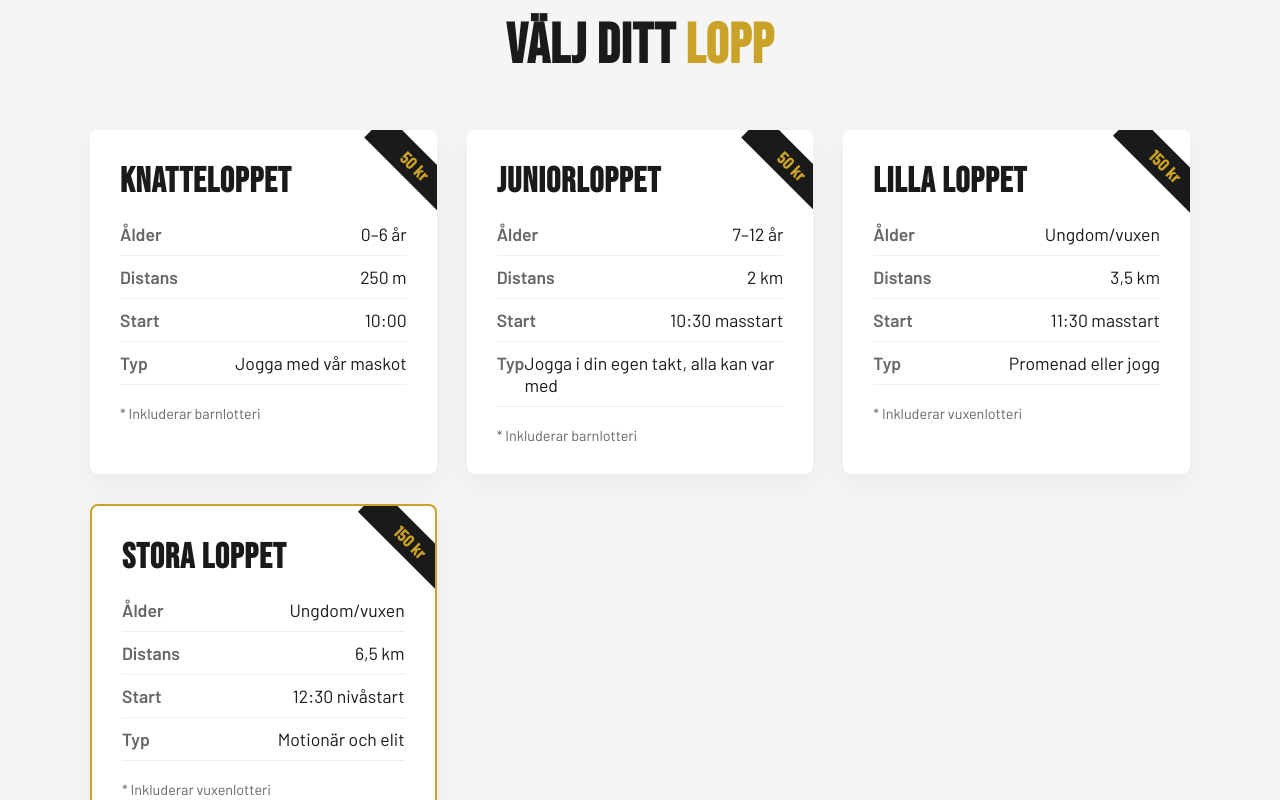
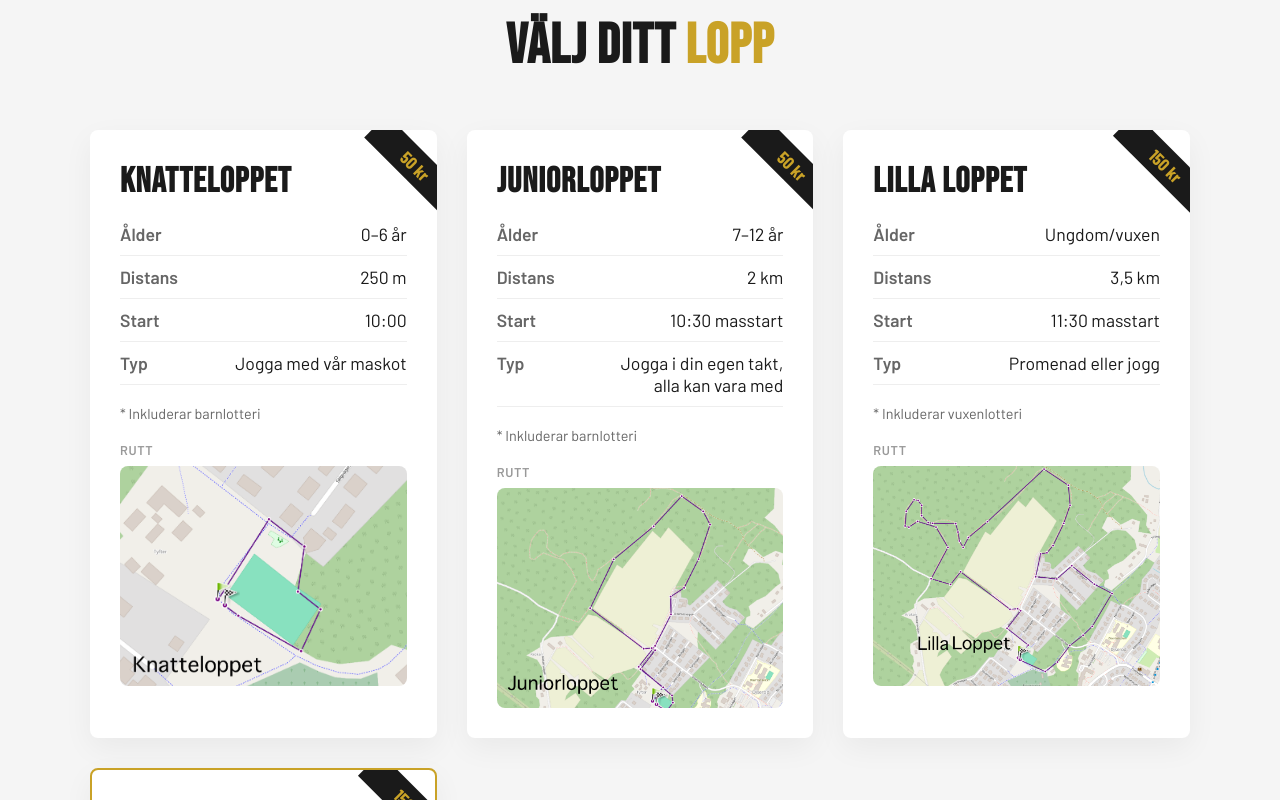
Before and after one commit to Stenis76/Romlendaloppet, a React (Vite) app: page / in a window 1280 px wide. Shown: the part 1600-2400 px from the top of the page. Built offline with nearby package versions, Linux system fonts and the light colour scheme.

Commit message:
feat: update race categories layout and add map URLs for races

```diff
--- a/src/App.css
+++ b/src/App.css
@@ -305,6 +305,8 @@ h1, h2, h3, h4 {
 .race-detail {
   display: flex;
   justify-content: space-between;
+  align-items: flex-start;
+  gap: 16px;
   border-bottom: 1px solid #eee;
   padding: 10px 0;
   font-size: 1.1rem;
@@ -315,6 +317,7 @@ h1, h2, h3, h4 {
 .race-label {
   font-weight: 600;
   color: var(--text-gray);
+  flex-shrink: 0;
 }
 
 /* Banner */
--- a/src/components/RaceCategories.jsx
+++ b/src/components/RaceCategories.jsx
@@ -11,24 +11,35 @@ export function RaceCategories({ races }) {
 
               <div className="race-detail">
                 <span className="race-label">Ålder</span>
-                <span>{race.age}</span>
+                <span style={{ textAlign: 'right' }}>{race.age}</span>
               </div>
               <div className="race-detail">
                 <span className="race-label">Distans</span>
-                <span>{race.distance}</span>
+                <span style={{ textAlign: 'right' }}>{race.distance}</span>
               </div>
               <div className="race-detail">
                 <span className="race-label">Start</span>
-                <span>{race.start}</span>
+                <span style={{ textAlign: 'right' }}>{race.start}</span>
               </div>
               <div className="race-detail">
                 <span className="race-label">Typ</span>
-                <span>{race.type}</span>
+                <span style={{ textAlign: 'right', whiteSpace: 'pre-line' }}>{race.type}</span>
               </div>
 
               <p style={{ marginTop: '20px', fontSize: '0.9rem', color: '#666' }}>
                 * Inkluderar {parseInt(race.price) > 50 ? 'vuxenlotteri' : 'barnlotteri'}
               </p>
+
+              {race.mapUrl && (
+                <div style={{ marginTop: '20px' }}>
+                  <p style={{ fontSize: '0.8rem', fontWeight: '600', textTransform: 'uppercase', letterSpacing: '0.05em', color: '#999', marginBottom: '8px' }}>Rutt</p>
+                  <img
+                    src={race.mapUrl}
+                    alt={`Karta för ${race.name}`}
+                    style={{ width: '100%', height: '220px', objectFit: 'cover', objectPosition: race.mapPosition || 'center', borderRadius: '8px', display: 'block' }}
+                  />
+                </div>
+              )}
             </div>
           ))}
         </div>
--- a/src/data/config.jsx
+++ b/src/data/config.jsx
@@ -78,7 +78,9 @@ export const CONFIG = {
       start: "10:00",
       type: "Jogga med vår maskot",
       price: "50 kr",
-      featured: false
+      featured: false,
+      mapUrl: `${import.meta.env.BASE_URL}assets/knatteloppet.png`,
+      mapPosition: 'center 65%'
     },
     {
       id: "junior",
@@ -86,9 +88,10 @@ export const CONFIG = {
       age: "7–12 år",
       distance: "2 km",
       start: "10:30 masstart",
-      type: "Jogga i din egen takt, alla kan var med",
+      type: "Jogga i din egen takt,\nalla kan vara med",
       price: "50 kr",
-      featured: false
+      featured: false,
+      mapUrl: `${import.meta.env.BASE_URL}assets/juniorloppet.png`
     },
     {
       id: "lilla",
@@ -98,7 +101,8 @@ export const CONFIG = {
       start: "11:30 masstart",
       type: "Promenad eller jogg",
       price: "150 kr",
-      featured: false
+      featured: false,
+      mapUrl: `${import.meta.env.BASE_URL}assets/lillaloppet.png`
     },
     {
       id: "stora",
@@ -108,7 +112,8 @@ export const CONFIG = {
       start: "12:30 nivåstart",
       type: "Motionär och elit",
       price: "150 kr",
-      featured: true
+      featured: true,
+      mapUrl: `${import.meta.env.BASE_URL}assets/stora-loppet.png`
     }
   ],
 
```
Also changed, not shown: .claude/settings.local.json (added), public/assets/stora-loppet.png (renamed from public/assets/Stora loppet.png).
